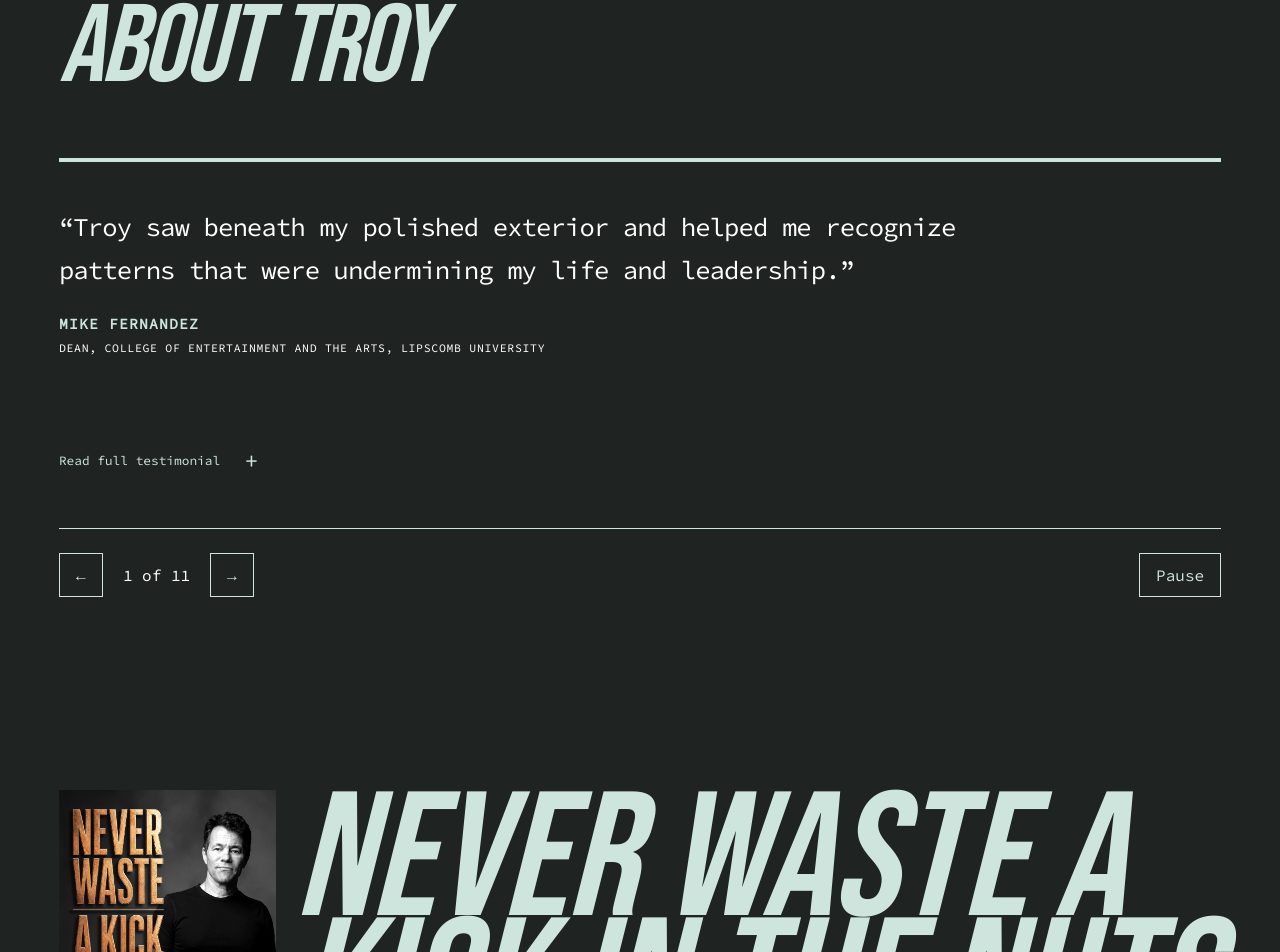
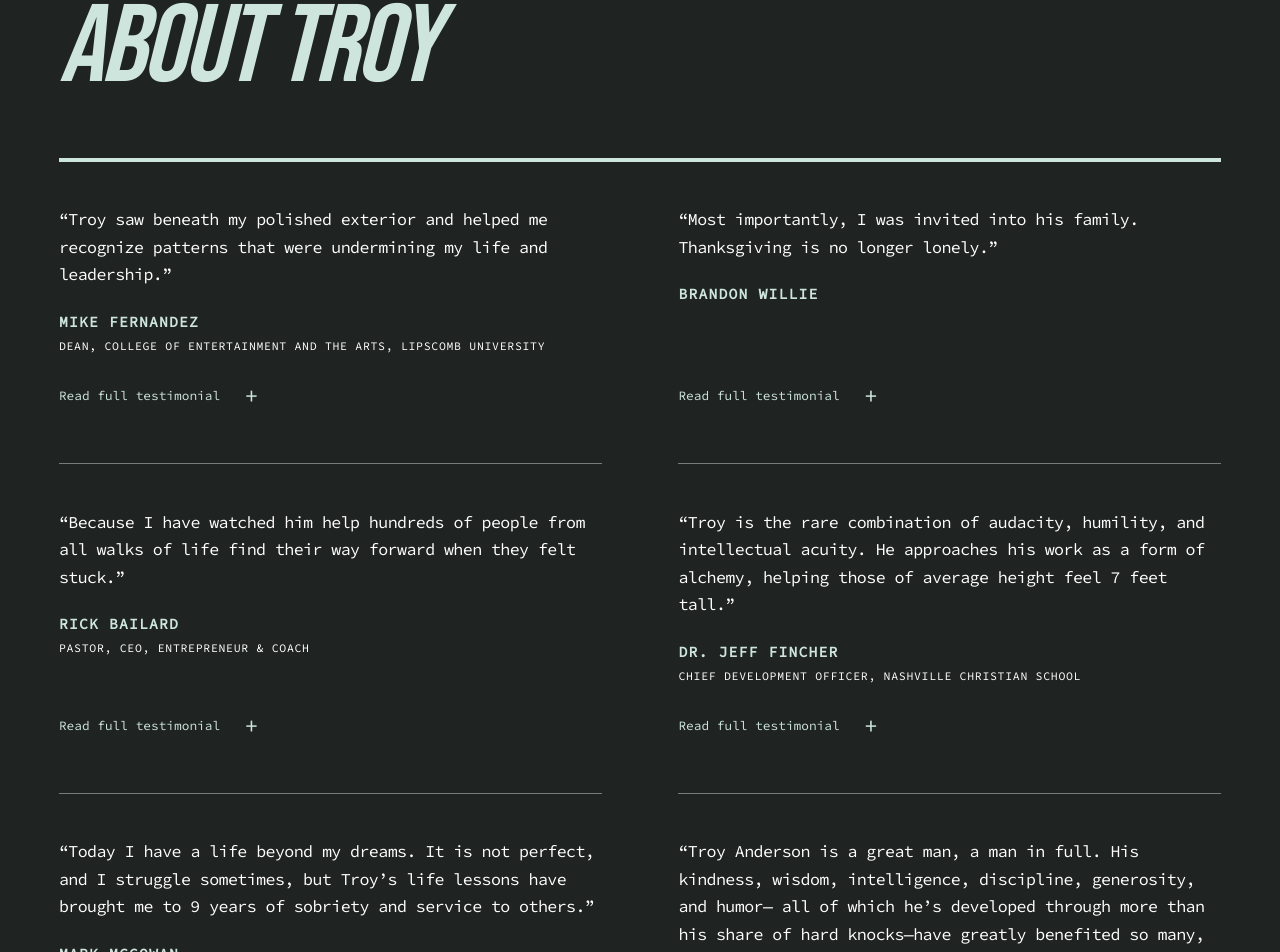
Before and after one commit to grey-highroads/troy-anderson-website, a Next.js app: page / in a window 1280 px wide. Shown: the part 1930-2882 px from the top of the page. Built offline with nearby package versions, Linux system fonts and the light colour scheme.

Commit message:
Revert "Add dissolving testimonial carousel with reading and playback controls"
This reverts commit 6dee3a61ffef762e97ba720f4935b2eaaba40e81.

```diff
--- a/app/globals.css
+++ b/app/globals.css
@@ -2127,23 +2127,3 @@ a.sample-action:focus-visible {
   overflow-wrap: anywhere;
 }
 .book-promo--announcement .book-promo__heading-group { display: contents; }
-
-.testimonial-carousel { border-top: 0.3rem solid var(--soft-cyan); }
-.testimonial-carousel__slides { display: grid; }
-.testimonial-carousel__slide {
-  grid-area: 1 / 1;
-  min-width: 0;
-  opacity: 0;
-  visibility: hidden;
-  transition: opacity 1s ease-in-out, visibility 1s;
-  pointer-events: none;
-}
-.testimonial-carousel__slide.is-active { opacity: 1; visibility: visible; pointer-events: auto; }
-.testimonial-carousel .testimonial { height: 100%; border: 0; }
-.testimonial-carousel .testimonial__quote { max-width: 60ch; font-size: clamp(1.15rem, 2vw, 1.8rem); }
-.testimonial-carousel__controls { display: flex; align-items: center; gap: 1.25rem; border-top: 1px solid var(--soft-cyan); padding-top: 1.5rem; font-family: var(--font-source-code-pro), monospace; }
-.testimonial-carousel__controls button { min-width: 2.75rem; min-height: 2.75rem; border: 1px solid var(--soft-cyan); background: transparent; color: var(--soft-cyan); font: inherit; cursor: pointer; }
-.testimonial-carousel__controls button:hover { background: var(--soft-cyan); color: var(--oxblood); }
-.testimonial-carousel__controls button:focus-visible { outline: 2px solid var(--white); outline-offset: 4px; }
-.testimonial-carousel__controls .testimonial-carousel__rotation { margin-left: auto; padding: 0.5rem 1rem; }
-@media (prefers-reduced-motion: reduce) { .testimonial-carousel__slide { transition: none; } }
--- a/app/page.tsx
+++ b/app/page.tsx
@@ -1,5 +1,5 @@
 import { EditorialGrid } from "@/components/editorial-grid";
-import { TestimonialCarousel } from "@/components/testimonial-carousel";
+import { Testimonial } from "@/components/testimonial";
 import Image from "next/image";
 import Link from "next/link";
 import { PortableText } from "@portabletext/react";
@@ -84,7 +84,14 @@ export default async function Home() {
           </h2>
         </div>
 
-        <TestimonialCarousel testimonials={testimonials} />
+        <div className="testimonials__list">
+          {testimonials.map((testimonial, index) => (
+            <Testimonial
+              key={testimonial._key || `${testimonial.name}-${index}`}
+              testimonial={testimonial}
+            />
+          ))}
+        </div>
       </section>
 
       <section
--- a/components/testimonial-carousel.tsx
+++ /dev/null
@@ -1,66 +0,0 @@
-"use client";
-
-import { useEffect, useRef, useState, useSyncExternalStore } from "react";
-import { Testimonial } from "@/components/testimonial";
-import type { HomepageTestimonial } from "@/lib/sanity/homepage";
-
-const READING_MS = 8000;
-const DISSOLVE_MS = 1000;
-function subscribe(onChange: () => void) {
-  const query = window.matchMedia("(prefers-reduced-motion: reduce)");
-  query.addEventListener("change", onChange);
-  return () => query.removeEventListener("change", onChange);
-}
-const prefersReducedMotion = () => window.matchMedia("(prefers-reduced-motion: reduce)").matches;
-
-export function TestimonialCarousel({ testimonials }: { testimonials: HomepageTestimonial[] }) {
-  const [active, setActive] = useState(0);
-  const [paused, setPaused] = useState(false);
-  const [hovered, setHovered] = useState(false);
-  const [focused, setFocused] = useState(false);
-  const [visible, setVisible] = useState(false);
-  const ref = useRef<HTMLDivElement>(null);
-  const reducedMotion = useSyncExternalStore(subscribe, prefersReducedMotion, () => true);
-  const canRotate = !paused && !hovered && !focused && visible && !reducedMotion && testimonials.length > 1;
-
-  useEffect(() => {
-    const observer = new IntersectionObserver(([entry]) => setVisible(entry.isIntersecting), {threshold: 0.25});
-    if (ref.current) observer.observe(ref.current);
-    return () => observer.disconnect();
-  }, []);
-
-  useEffect(() => {
-    if (!canRotate) return;
-    const timer = window.setTimeout(() => setActive((index) => (index + 1) % testimonials.length), READING_MS + DISSOLVE_MS);
-    return () => window.clearTimeout(timer);
-  }, [canRotate, active, testimonials.length]);
-
-  function advance(direction: number) {
-    setPaused(true);
-    setActive((index) => (index + direction + testimonials.length) % testimonials.length);
-  }
-  if (!testimonials.length) return null;
-
-  return (
-    <div ref={ref} className="testimonial-carousel" role="region" aria-roledescription="carousel" aria-label="Testimonials"
-      onMouseEnter={() => setHovered(true)} onMouseLeave={() => setHovered(false)}
-      onFocusCapture={() => setFocused(true)} onBlurCapture={(event) => { if (!event.currentTarget.contains(event.relatedTarget)) setFocused(false); }}>
-      <div className="testimonial-carousel__slides" aria-live={canRotate ? "off" : "polite"}>
-        {testimonials.map((testimonial, index) => (
-          <div key={testimonial._key || index} className={`testimonial-carousel__slide${index === active ? " is-active" : ""}`}
-            role="group" aria-roledescription="slide" aria-label={`${index + 1} of ${testimonials.length}`}
-            aria-hidden={index !== active} inert={index !== active}>
-            <Testimonial key={active} testimonial={testimonial} onExpand={() => setPaused(true)} />
-          </div>
-        ))}
-      </div>
-      {testimonials.length > 1 && <div className="testimonial-carousel__controls">
-        <button type="button" aria-label="Previous testimonial" onClick={() => advance(-1)}>←</button>
-        <span aria-live={canRotate ? "off" : "polite"} aria-atomic="true">{active + 1} of {testimonials.length}</span>
-        <button type="button" aria-label="Next testimonial" onClick={() => advance(1)}>→</button>
-        {!reducedMotion && <button type="button" className="testimonial-carousel__rotation" onClick={() => setPaused((value) => !value)}
-          aria-label={paused ? "Play testimonials" : "Pause testimonials"}>{paused ? "Play" : "Pause"}</button>}
-      </div>}
-    </div>
-  );
-}
--- a/components/testimonial.tsx
+++ b/components/testimonial.tsx
@@ -3,7 +3,7 @@
 import { useId, useState } from "react";
 import type { HomepageTestimonial } from "@/lib/sanity/homepage";
 
-export function Testimonial({ testimonial, onExpand }: { testimonial: HomepageTestimonial; onExpand?: () => void }) {
+export function Testimonial({ testimonial }: { testimonial: HomepageTestimonial }) {
   const [expanded, setExpanded] = useState(false);
   const quoteId = useId();
   const quote = testimonial.quote.trim();
@@ -31,7 +31,7 @@ export function Testimonial({ testimonial, onExpand }: { testimonial: HomepageTe
           aria-expanded={expanded}
           aria-controls={quoteId}
           aria-label={`${expanded ? "Show less" : "Read full testimonial"} — ${testimonial.name}`}
-          onClick={() => { if (!expanded) onExpand?.(); setExpanded((value) => !value); }}
+          onClick={() => setExpanded((value) => !value)}
         >
           {expanded ? "Show less" : "Read full testimonial"}
           <span aria-hidden="true">{expanded ? "−" : "+"}</span>
```
